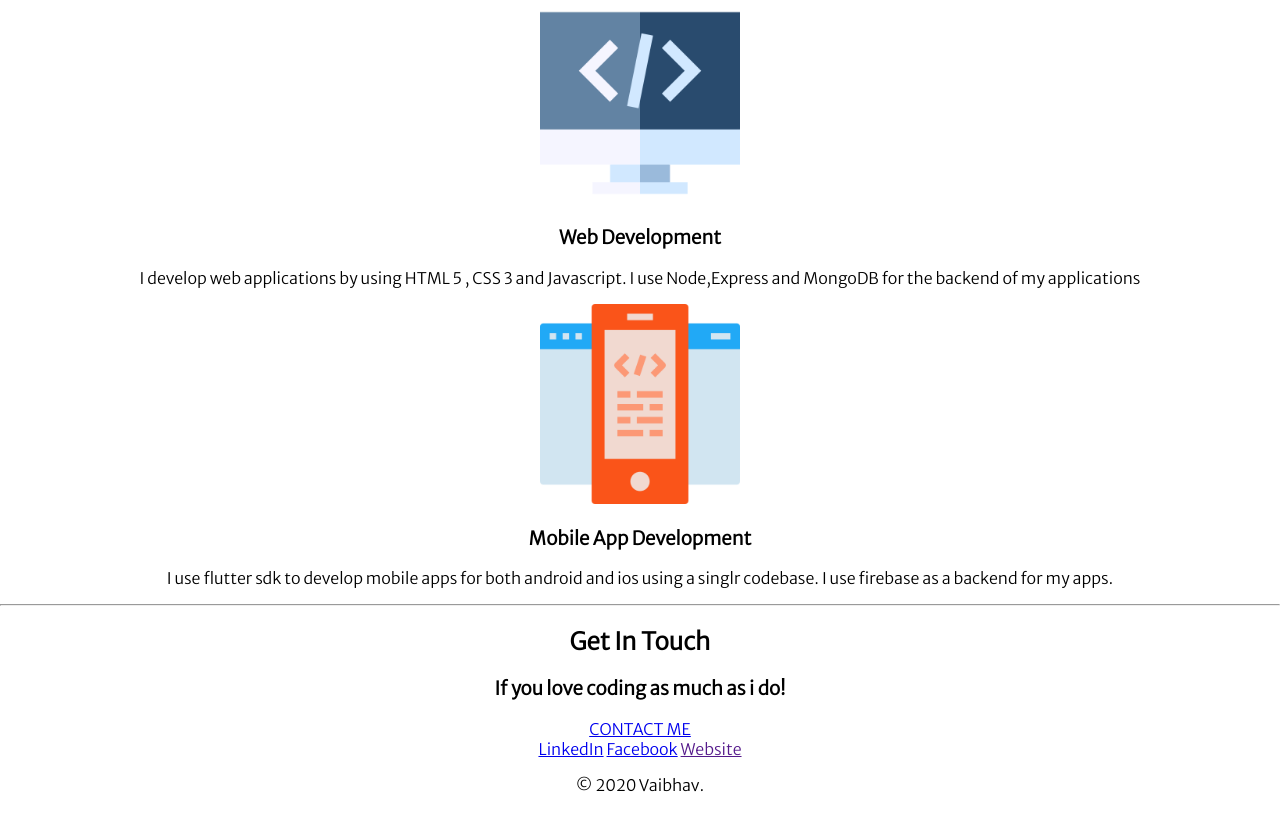
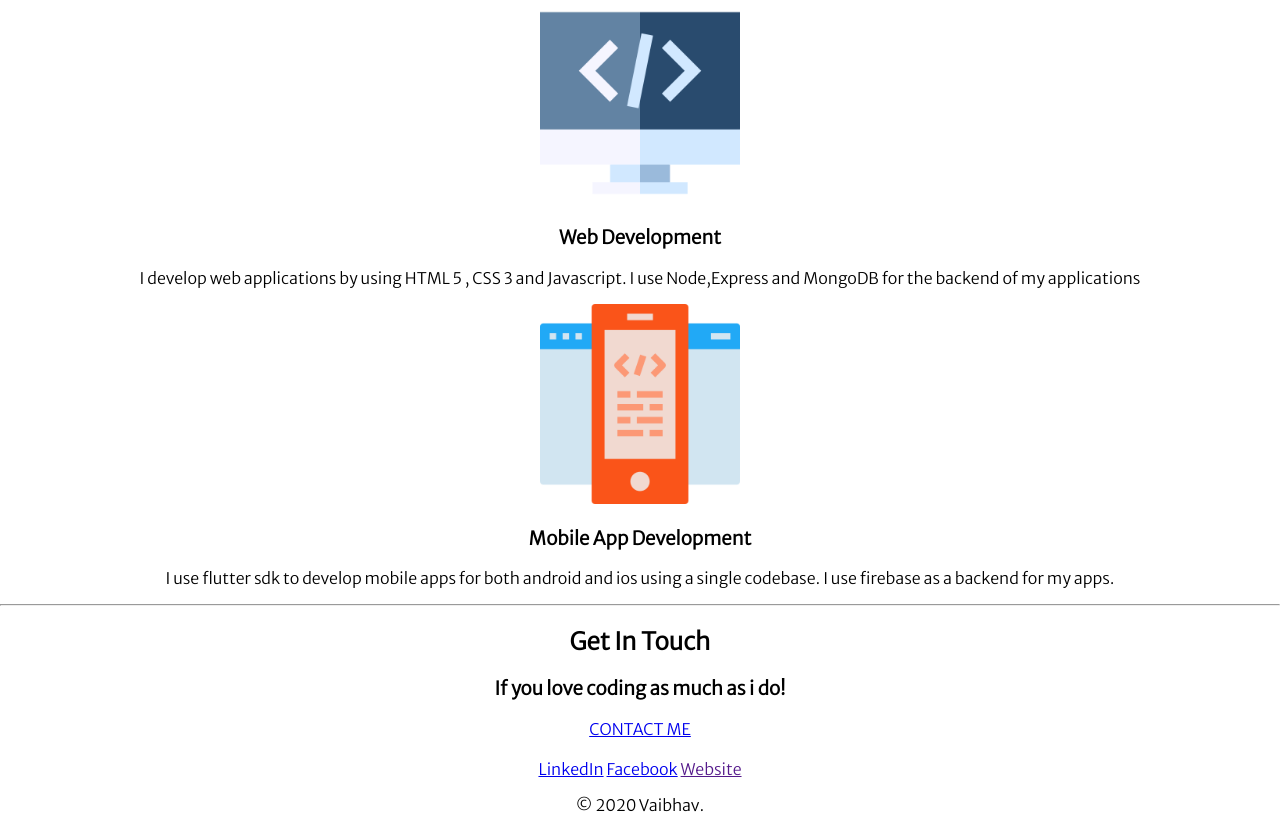
Before and after one commit to Vaibhavch2001/Vaibhavch2001.github.io, a plain HTML site: page index.html in a window 1280 px wide. Shown: the part 990-1821 px from the top of the page. Drawn offline with Linux system fonts and the light colour scheme.

Commit message:
Update index.html

```diff
--- a/index.html
+++ b/index.html
@@ -36,7 +36,7 @@
         <div class="skill-row">
           <img class="skill" src="CSS - My Site Images\app-development.png" alt="">
           <h3>Mobile App Development</h3>
-          <p>I use flutter sdk to develop mobile apps for both android and ios using a singlr codebase.
+          <p>I use flutter sdk to develop mobile apps for both android and ios using a single codebase.
               I use firebase as a backend for my apps.
           </p>
         </div>
@@ -48,7 +48,7 @@
         <a class="btn" href="mailto:2019ucp1417@gmail.com">CONTACT ME</a>
       </div>
     </div>
-
+      <br>
 
     <div class="bottom-container">
       <a class="footer-link" href="https://www.linkedin.com/in/vaibhav-choudhary-99712b75/">LinkedIn</a>
```
